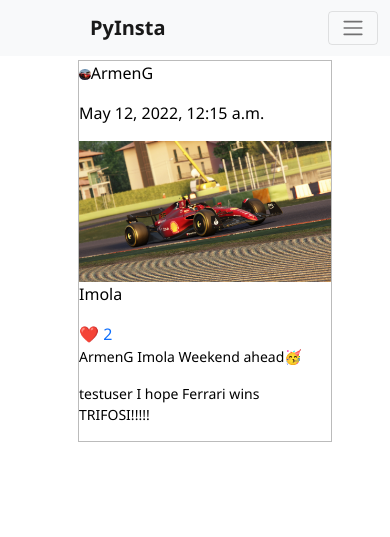
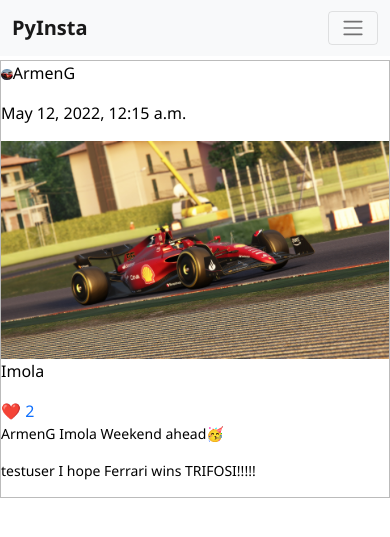
Before and after one commit to ArmenG888/PyInsta, a Django app: page / in a window 390 px wide. Shown: the top 537 px of the page. Run offline with Django 4.2, Linux system fonts and the light colour scheme; a user stored in the database is signed in; data comes from the database, SQL or seed files in the repository; both versions use the stored data as it was after the commit; some libraries are stand-ins or nearby versions.

Commit message:
Mobile tweaks

```diff
--- a/pysta/post/templates/post/base.html
+++ b/pysta/post/templates/post/base.html
@@ -20,7 +20,7 @@
 <body>
   <nav class="navbar navbar-expand-lg navbar-light bg-light">
     <div class="container-fluid">
-      <a class="navbar-brand" href="{% url 'home' %}" style="margin-left: 20vw;font-weight: 600;">PyInsta</a>
+      <a class="navbar-brand" href="{% url 'home' %}" >PyInsta</a>
       <button class="navbar-toggler" type="button" data-bs-toggle="collapse" data-bs-target="#navbarSupportedContent" aria-controls="navbarSupportedContent" aria-expanded="false" aria-label="Toggle navigation">
         <span class="navbar-toggler-icon"></span>
       </button>
--- a/pysta/static/main.css
+++ b/pysta/static/main.css
@@ -43,14 +43,22 @@
     object-fit: cover;
     border-radius: 50%;
 }
+.navbar-brand{
+    margin-left: 20vw;
+    font-weight: 600;
+}
 @media only screen and (max-width: 750px)
 {
     *{
         font-size: 16px;
     }
     .posts{
-        margin-left: 20%;
-        width: 65%;
+        margin-left: 0%;
+        width: 100%;
         height: auto;
     }
+    .navbar-brand{
+        margin-left: 0vw;
+        font-weight: 600;
+    }
 }
```
Also changed, not shown: pysta/db.sqlite3.
